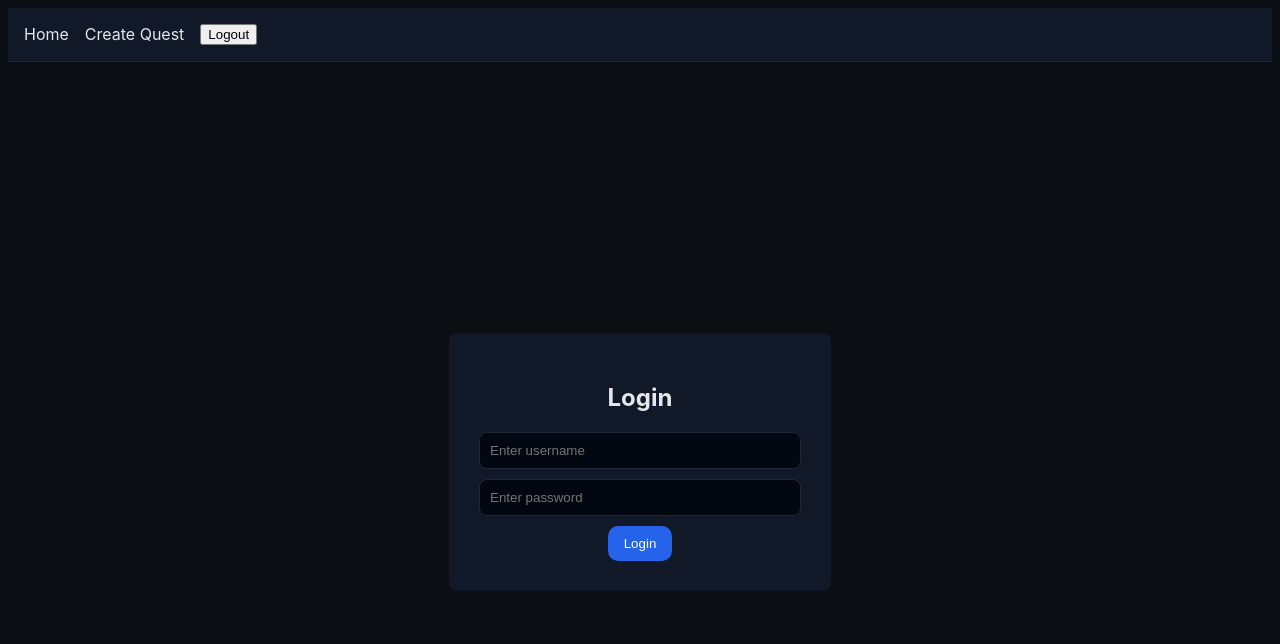
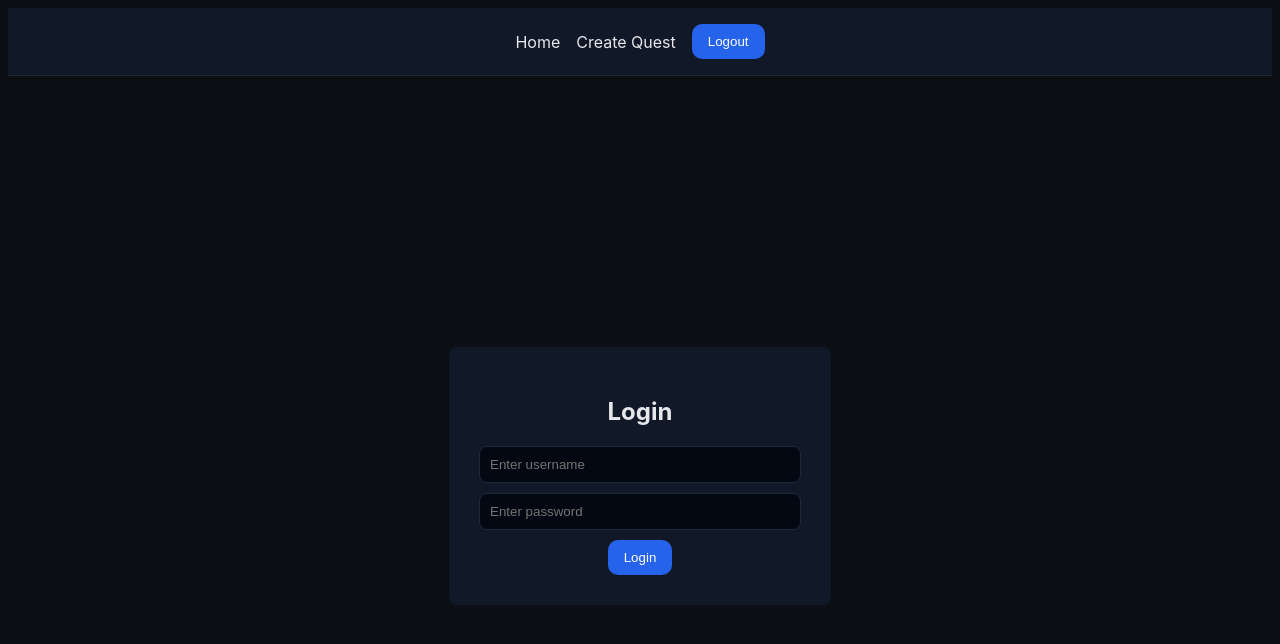
Before and after one commit to harperreynell/quests, a Vue app: page /login in a window 1280 px wide. Shown: the top 644 px of the page. Built offline with nearby package versions, Linux system fonts and the light colour scheme.

Commit message:
GUI improvement Code cleanup

```diff
--- a/index.html
+++ b/index.html
@@ -4,7 +4,7 @@
     <meta charset="UTF-8">
     <link rel="icon" href="/favicon.ico">
     <meta name="viewport" content="width=device-width, initial-scale=1.0">
-    <title>Vite App</title>
+    <title>Quiz-it</title>
   </head>
   <body>
     <div id="app"></div>
--- a/src/App.vue
+++ b/src/App.vue
@@ -14,7 +14,7 @@ export default {
     <nav class="navbar">
       <router-link to="/home">Home</router-link>
       <router-link to="/create-quest">Create Quest</router-link>
-      <button @click="logout">Logout</button>
+      <button class="primary" @click="logout">Logout</button>
     </nav>
 
     <router-view />
@@ -36,6 +36,8 @@ export default {
   background: #111827;
   border-bottom: 1px solid #1f2937;
   font-family: -apple-system, BlinkMacSystemFont, Segoe UI, Roboto, Arial, serif;
+  align-items: center;
+  place-content: center;
 }
 
 .navbar a {
```
Also changed, not shown: src/components/CreateQuest.vue (+0 -13 lines).
